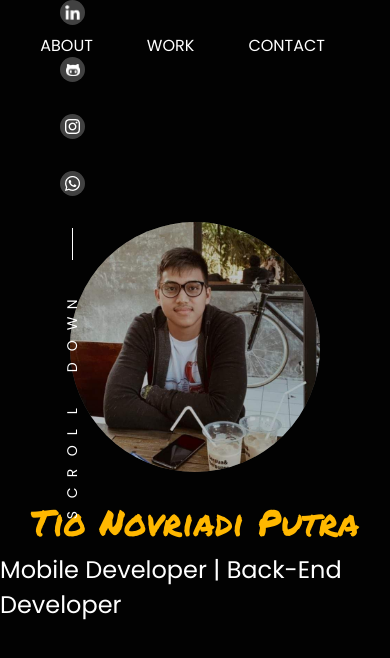
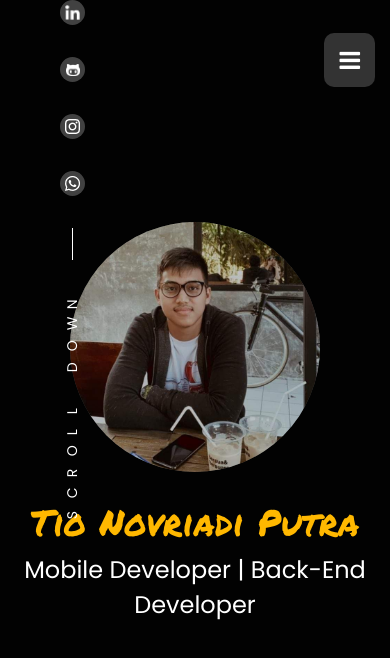
Before and after one commit to TioNovriadiPutra/my-portfolio, a React Native app: screen /Home in a window 390 px wide. Shown: the top 658 px of the page. Built offline with nearby package versions, Linux system fonts and the light colour scheme.

Commit message:
feat(Navbar): creating responsive navbar

```diff
--- a/package.json
+++ b/package.json
@@ -10,6 +10,7 @@
   },
   "dependencies": {
     "@babel/plugin-proposal-export-namespace-from": "^7.18.9",
+    "@expo/match-media": "^0.4.0",
     "@expo/webpack-config": "^19.0.0",
     "@react-navigation/native": "^6.1.8",
     "@react-navigation/native-stack": "^6.9.14",
@@ -24,6 +25,7 @@
     "react-native-screens": "~3.22.0",
     "react-native-super-grid": "^5.0.0",
     "react-native-web": "~0.19.6",
+    "react-responsive": "^9.0.2",
     "recoil": "^0.7.7"
   },
   "devDependencies": {
--- /dev/null
+++ b/src/components/atoms/HamburgerButton.jsx
@@ -0,0 +1,31 @@
+import { StyleSheet, TouchableOpacity } from "react-native";
+import React from "react";
+import FontAwesome from "@expo/vector-icons/FontAwesome";
+import { colors } from "@themes/colors";
+import { useRecoilState } from "recoil";
+import { navbarIsExpandState } from "@store/pageState";
+
+const HamburgerButton = () => {
+  const [isExpand, setIsExpand] = useRecoilState(navbarIsExpandState);
+
+  const handlePress = () => {
+    setIsExpand(!isExpand);
+  };
+
+  return (
+    <TouchableOpacity style={styles.container} onPress={handlePress}>
+      <FontAwesome name="bars" color={colors.White} size={24} />
+    </TouchableOpacity>
+  );
+};
+
+export default HamburgerButton;
+
+const styles = StyleSheet.create({
+  container: {
+    alignSelf: "flex-end",
+    padding: 15,
+    backgroundColor: colors.BlurGrey,
+    borderRadius: 10,
+  },
+});
--- /dev/null
+++ b/src/components/atoms/NavbarMenuDropdown.jsx
@@ -0,0 +1,76 @@
+import { StyleSheet, Text, TouchableOpacity } from "react-native";
+import React, { useEffect, useRef } from "react";
+import { colors } from "@themes/colors";
+import { navbarButtons } from "@utils/constant/navbar";
+import { fonts } from "@themes/fonts";
+import Animated, {
+  useAnimatedStyle,
+  useSharedValue,
+  withTiming,
+} from "react-native-reanimated";
+import { useRecoilValue } from "recoil";
+import { navbarIsExpandState } from "@store/pageState";
+
+const NavbarMenuDropdown = () => {
+  const heightAnim = useSharedValue(0);
+
+  const isExpand = useRecoilValue(navbarIsExpandState);
+
+  const viewRef = useRef(null);
+
+  const navbarAnimatedStyle = useAnimatedStyle(() => {
+    return {
+      maxHeight: heightAnim.value,
+    };
+  });
+
+  const handleExpand = () => {
+    if (isExpand) {
+      heightAnim.value = withTiming(300, { duration: 1000 });
+
+      setTimeout(() => {
+        viewRef.current.measure((x, y, width, height) => {
+          heightAnim.value = withTiming(height, { duration: 200 });
+        });
+      }, 1000);
+    } else {
+      heightAnim.value = withTiming(0, { duration: 1000 });
+    }
+  };
+
+  useEffect(() => {
+    handleExpand();
+  }, [isExpand]);
+
+  return (
+    <Animated.View
+      style={[styles.container, navbarAnimatedStyle]}
+      ref={viewRef}
+    >
+      {navbarButtons.map((item, index) => (
+        <TouchableOpacity key={index.toString()} style={styles.menuBtn}>
+          <Text style={styles.item}>{item.toUpperCase()}</Text>
+        </TouchableOpacity>
+      ))}
+    </Animated.View>
+  );
+};
+
+export default NavbarMenuDropdown;
+
+const styles = StyleSheet.create({
+  container: {
+    backgroundColor: colors.LightGrey,
+    borderRadius: 10,
+    overflow: "hidden",
+  },
+  menuBtn: {
+    alignItems: "center",
+    paddingVertical: 10,
+  },
+  item: {
+    fontFamily: fonts.PoppinsRegular,
+    fontSize: 16,
+    color: colors.White,
+  },
+});
--- a/src/components/molecules/Navbar.jsx
+++ b/src/components/molecules/Navbar.jsx
@@ -1,14 +1,32 @@
 import { StyleSheet, View } from "react-native";
 import React from "react";
 import NavbarButton from "@components/atoms/NavbarButton";
+import { navbarButtons } from "@utils/constant/navbar";
+import useResponsive from "@hooks/useResponsive";
+import HamburgerButton from "@components/atoms/HamburgerButton";
+import { colors } from "@themes/colors";
+import NavbarMenuDropdown from "@components/atoms/NavbarMenuDropdown";
 
 const Navbar = () => {
-  const navbarButtons = ["HOME", "ABOUT", "WORK", "CONTACT"];
+  const { isTabletOrMobileDevice } = useResponsive();
+
   return (
-    <View style={styles.container}>
-      {navbarButtons.map((item, index) => (
-        <NavbarButton label={item} index={index} key={index.toString()} />
-      ))}
+    <View
+      style={[
+        styles.container,
+        isTabletOrMobileDevice ? styles.containerMobile : styles.containerWeb,
+      ]}
+    >
+      {isTabletOrMobileDevice ? (
+        <View style={styles.navbarContainerMobile}>
+          <HamburgerButton />
+          <NavbarMenuDropdown />
+        </View>
+      ) : (
+        navbarButtons.map((item, index) => (
+          <NavbarButton label={item} index={index} key={index.toString()} />
+        ))
+      )}
     </View>
   );
 };
@@ -17,12 +35,22 @@ export default Navbar;
 
 const styles = StyleSheet.create({
   container: {
+    marginTop: 33,
+    position: "absolute",
+  },
+  containerWeb: {
     flexDirection: "row",
     alignItems: "center",
     paddingHorizontal: 65,
-    marginTop: 33,
     gap: 54,
-    position: "absolute",
     alignSelf: "flex-end",
   },
+  containerMobile: {
+    left: 0,
+    right: 0,
+  },
+  navbarContainerMobile: {
+    paddingHorizontal: 15,
+    gap: 10,
+  },
 });
--- a/src/components/molecules/Profile.jsx
+++ b/src/components/molecules/Profile.jsx
@@ -71,5 +71,6 @@ const styles = StyleSheet.create({
     fontFamily: fonts.PoppinsRegular,
     fontSize: 24,
     color: colors.White,
+    textAlign: "center",
   },
 });
--- a/src/containers/MainContainer.jsx
+++ b/src/containers/MainContainer.jsx
@@ -3,16 +3,23 @@ import React from "react";
 import { colors } from "@themes/colors";
 import { useSetRecoilState } from "recoil";
 import { pageState } from "@store/pageState";
+import useResponsive from "@hooks/useResponsive";
 
 const MainContainer = ({ children, extraStyle }) => {
   const setScrollPage = useSetRecoilState(pageState);
+
+  const { isTabletOrMobileDevice } = useResponsive();
 
   const handleScroll = (event) => {
     setScrollPage(event.nativeEvent.contentOffset.y);
   };
 
   return (
-    <ScrollView style={[styles.container, extraStyle]} onScroll={handleScroll}>
+    <ScrollView
+      style={[styles.container, extraStyle]}
+      onScroll={handleScroll}
+      showsVerticalScrollIndicator={!isTabletOrMobileDevice}
+    >
       {children}
     </ScrollView>
   );
--- /dev/null
+++ b/src/hooks/useResponsive.jsx
@@ -0,0 +1,14 @@
+import React from "react";
+import { useMediaQuery } from "react-responsive";
+
+const useResponsive = () => {
+  const isTabletOrMobileDevice = useMediaQuery({
+    query: "(max-width: 1224px)",
+  });
+
+  return {
+    isTabletOrMobileDevice,
+  };
+};
+
+export default useResponsive;
--- a/src/store/pageState.jsx
+++ b/src/store/pageState.jsx
@@ -5,4 +5,9 @@ const pageState = atom({
   default: 0,
 });
 
-export { pageState };
+const navbarIsExpandState = atom({
+  key: "navbarIsExpandState",
+  default: false,
+});
+
+export { pageState, navbarIsExpandState };
--- a/src/themes/colors.jsx
+++ b/src/themes/colors.jsx
@@ -1,5 +1,6 @@
 export const colors = {
   Grey: "#252525",
+  LightGrey: "#727272",
   Black: "#020202",
   Yellow: "#FFB800",
   White: "#FFFFFF",
--- /dev/null
+++ b/src/utils/constant/navbar.jsx
@@ -0,0 +1 @@
+export const navbarButtons = ["HOME", "ABOUT", "WORK", "CONTACT"];
```
Also changed, not shown: 1 other file (tests, documents, lock files or other folders).
